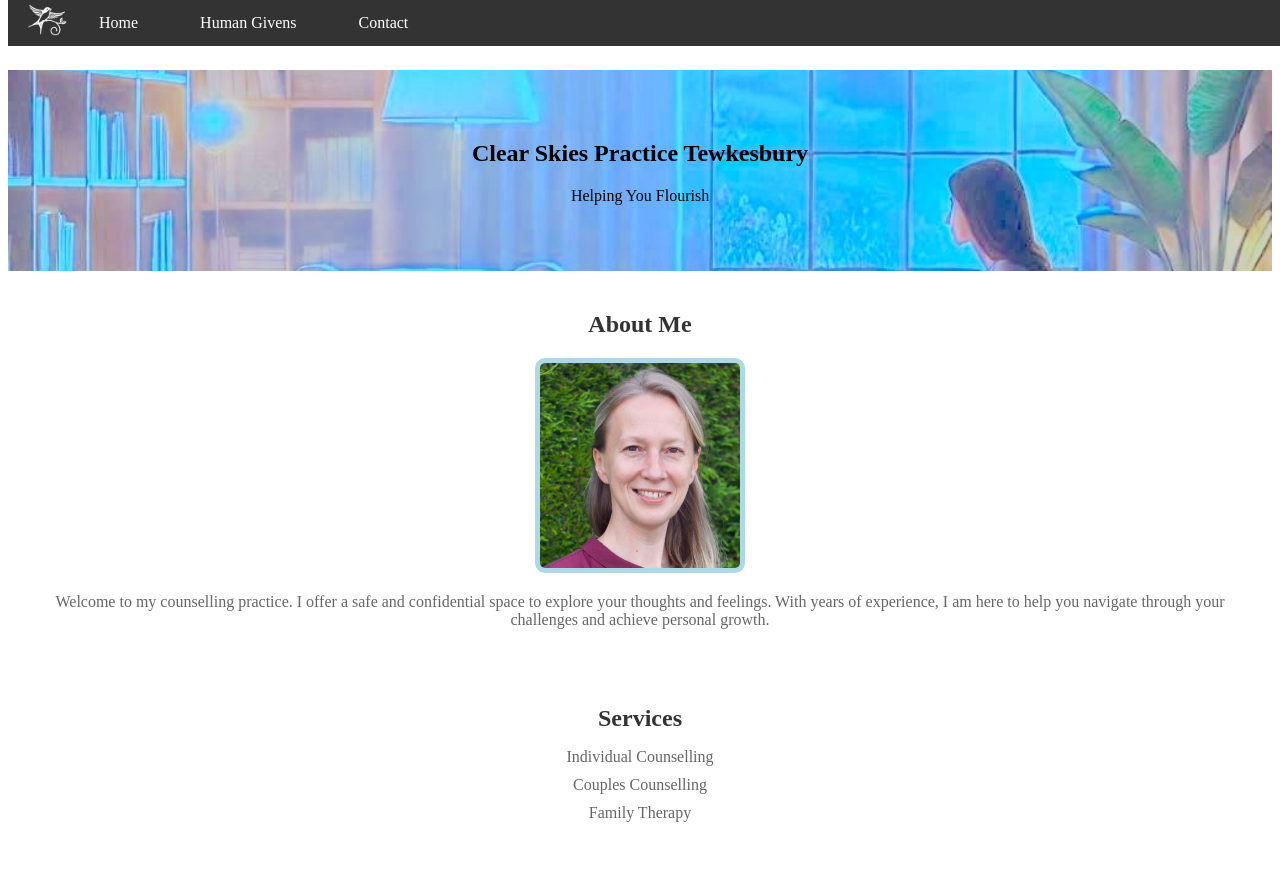
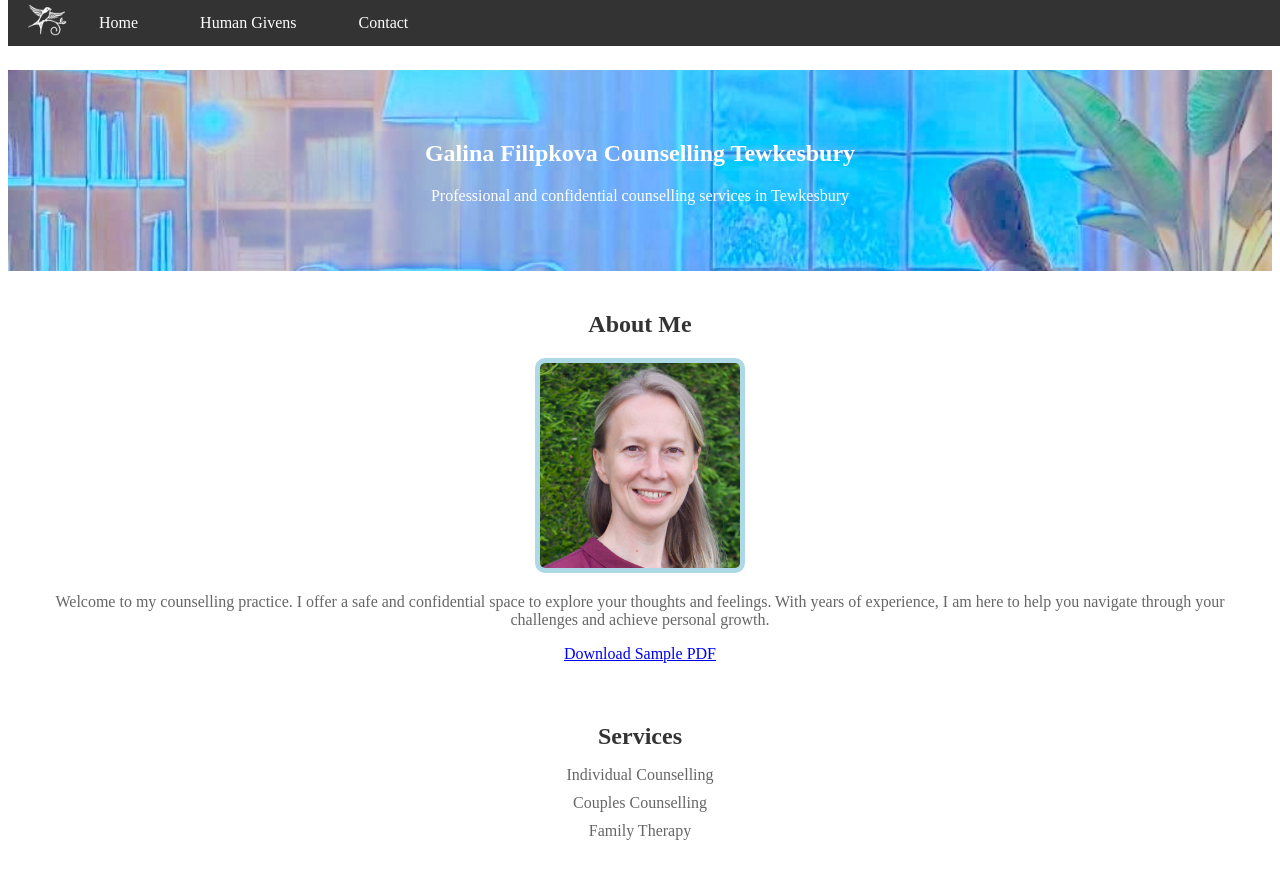
Before and after one commit to MikeForde/cstestvuejs, a Vue app: page / in a window 1280 px wide. Shown: the top 878 px of the page. Built offline with nearby package versions, Linux system fonts and the light colour scheme.

Commit message:
test pdf download

```diff
--- a/src/components/HomePage.vue
+++ b/src/components/HomePage.vue
@@ -2,8 +2,8 @@
   <div>
     <section class="hero">
       <div class="hero-content">
-        <h1>Clear Skies Practice Tewkesbury</h1>
-        <p>Helping You Flourish</p>
+        <h1>Galina Filipkova Counselling Tewkesbury</h1>
+        <p>Professional and confidential counselling services in Tewkesbury</p>
       </div>
     </section>
     <section class="intro">
@@ -12,6 +12,7 @@
         <img src="@/assets/galina.jpg" alt="Galina Filipkova" class="portrait"/>
       </div>
       <p>Welcome to my counselling practice. I offer a safe and confidential space to explore your thoughts and feelings. With years of experience, I am here to help you navigate through your challenges and achieve personal growth.</p>
+      <a :href="`${basePath}/sample.pdf`" download="sample.pdf">Download Sample PDF</a>
     </section>
     <section class="services">
       <h2>Services</h2>
@@ -26,7 +27,12 @@
 
 <script>
 export default {
-  name: 'HomePage'
+  name: 'HomePage',
+  data() {
+    return {
+      basePath: process.env.BASE_URL
+    };
+  }
 }
 </script>
 
@@ -35,7 +41,7 @@ export default {
   background-image: url('@/assets/hero_image.jpg');
   background-size: cover;
   background-position: center;
-  color: rgb(3, 3, 3);
+  color: white;
   text-align: center;
   padding: 50px 20px;
 }
```
Also changed, not shown: 12 other files (tests, documents, lock files or other folders).
